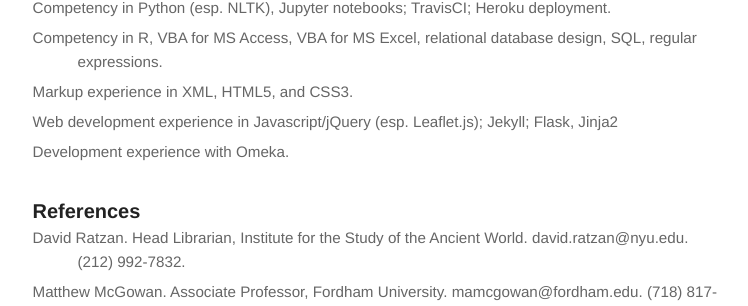
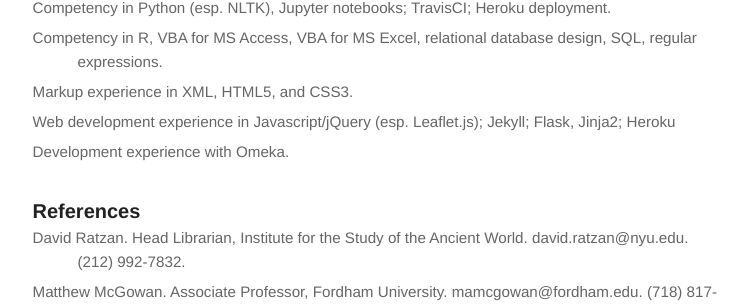
Before and after one commit to diyclassics/diyclassics.github.io, a Jekyll site: the page built from cv.md, in a window 1280 px wide and 900 px high, scrolled down 4854 px. Shown: the part 304-610 px from the top of the window, without its empty margins (265-1013 px from the left). Built offline with Jekyll 4.4.1, drawn with Linux system fonts in a browser that asks for light colours.

```diff
--- a/cv.md
+++ b/cv.md
@@ -169,7 +169,7 @@
 - Competency in Python (esp. NLTK), Jupyter notebooks; TravisCI; Heroku deployment.
 - Competency in R, VBA for MS Access, VBA for MS Excel, relational database design, SQL, regular expressions.
 - Markup experience in XML, HTML5, and CSS3.
-- Web development experience in Javascript/jQuery (esp. Leaflet.js); Jekyll; Flask, Jinja2
+- Web development experience in Javascript/jQuery (esp. Leaflet.js); Jekyll; Flask, Jinja2; Heroku
 - Development experience with Omeka.
 
 ### References
```
